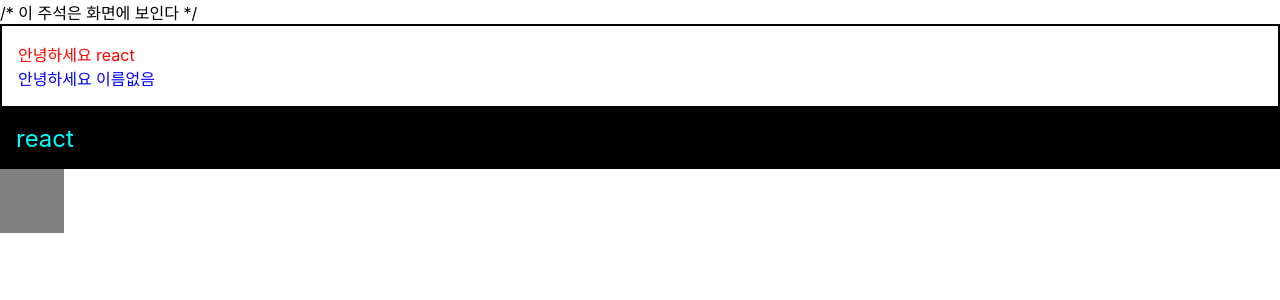
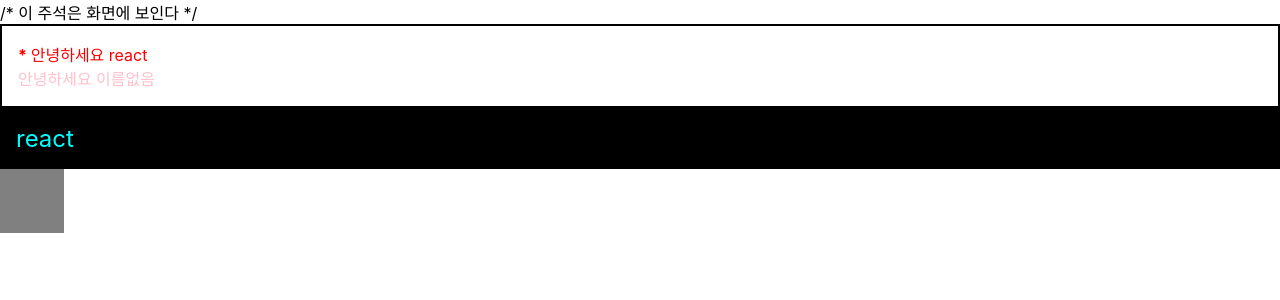
Before and after one commit to hobosi/begin-react, a React (Create React App) app: page / in a window 1280 px wide. Shown: the top 300 px of the page. Built offline with nearby package versions, Linux system fonts and the light colour scheme.

Commit message:
리액트 입문 - 1

```diff
--- a/src/App.js
+++ b/src/App.js
@@ -18,8 +18,8 @@ function App() {
       /* 이 주석은 화면에 보인다 */
 
       <Wrapper>
-        <Hello name={name} color='red'/>
-        <Hello color='blue'/>
+        <Hello name={name} color='red' isSpecial/>
+        <Hello color='pink'/>
       </Wrapper>
       <div style={style}>{name}</div>
       <div className='gray-box'></div>
--- a/src/Hello.js
+++ b/src/Hello.js
@@ -1,7 +1,12 @@
 import React from 'react';
 
-function Hello({name, color}) {
-  return <div style={{color}}>안녕하세요 {name}</div>
+function Hello({name, color, isSpecial}) {
+  return (
+    <div style={{color}}>
+      { isSpecial && <b> * </b>}
+      안녕하세요 {name}
+    </div>
+  );
 }
 
 Hello.defaultProps = {
```
Also changed, not shown: 1 other file (tests, documents, lock files or other folders).
